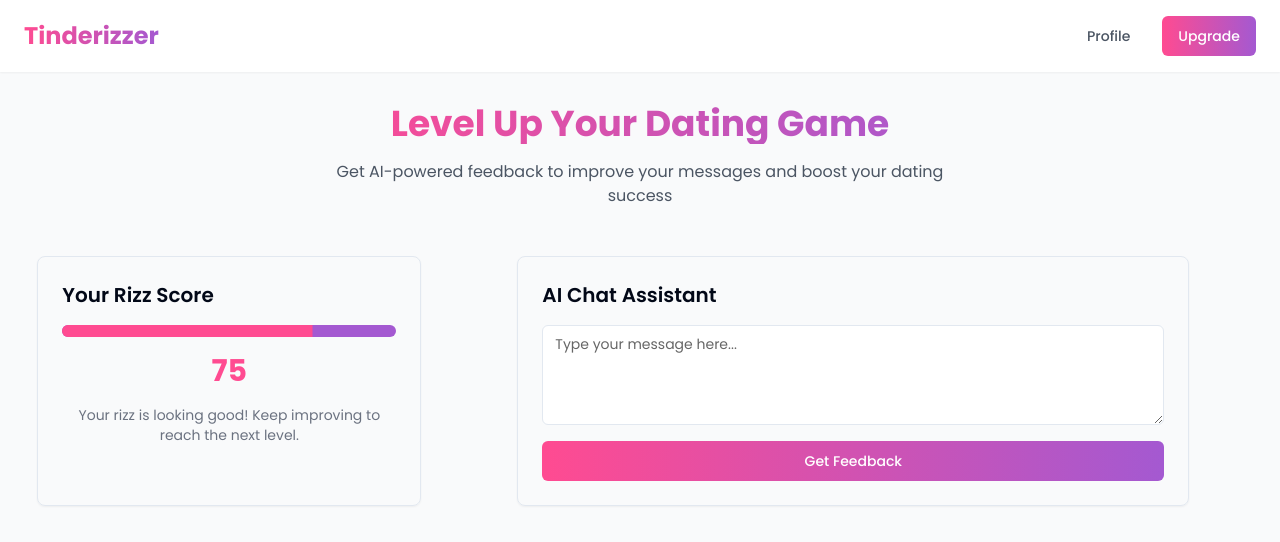
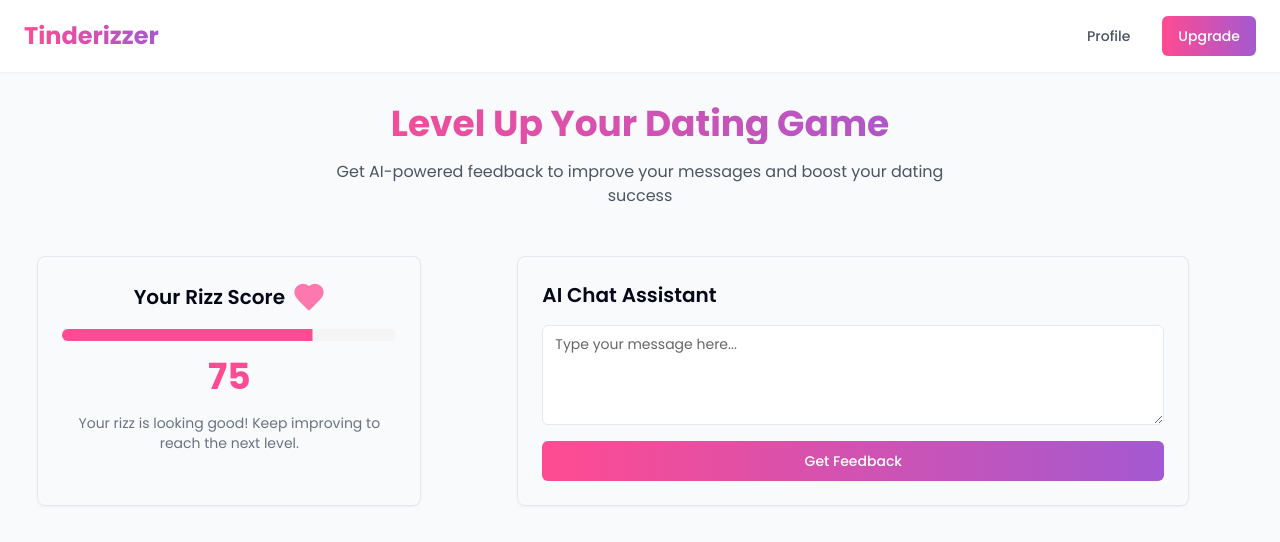
Before and after one commit to GloryMighty/tinderrize, a React (Vite) app: page / in a window 1280 px wide. Shown: the top 542 px of the page. Built offline with nearby package versions, Linux system fonts and the light colour scheme.

Commit message:
Update UI for Rizz Score
Enhance the Rizz Score component with modern interactive elements, including a heart animation that reacts to score changes. The heart will appear broken for low scores and become upbeat for high scores, improving user engagement and visual appeal.
[skip gpt_engineer]

```diff
--- a/src/components/RizzScore.tsx
+++ b/src/components/RizzScore.tsx
@@ -1,15 +1,45 @@
 import { Card } from "@/components/ui/card";
 import { Progress } from "@/components/ui/progress";
+import { Heart, HeartCrack } from "lucide-react";
 
 export const RizzScore = ({ score = 75 }: { score?: number }) => {
+  const getScoreStatus = () => {
+    if (score >= 80) return {
+      icon: <Heart className="w-8 h-8 text-primary animate-bounce" fill="#FF4B91" />,
+      message: "Your rizz game is on fire! Keep that energy going! 🔥",
+      color: "text-primary"
+    };
+    if (score >= 50) return {
+      icon: <Heart className="w-8 h-8 text-primary animate-pulse" fill="#FF4B91" />,
+      message: "Your rizz is looking good! Keep improving to reach the next level.",
+      color: "text-primary"
+    };
+    return {
+      icon: <HeartCrack className="w-8 h-8 text-destructive animate-shake" />,
+      message: "Your rizz needs some work. Let's level up your game!",
+      color: "text-destructive"
+    };
+  };
+
+  const status = getScoreStatus();
+
   return (
-    <Card className="p-6 w-full max-w-sm mx-auto">
-      <h2 className="text-xl font-semibold mb-4">Your Rizz Score</h2>
+    <Card className="p-6 w-full max-w-sm mx-auto transform hover:scale-105 transition-transform duration-300">
+      <h2 className="text-xl font-semibold mb-4 flex items-center justify-center gap-2">
+        Your Rizz Score
+        {status.icon}
+      </h2>
       <div className="space-y-4">
-        <Progress value={score} className="h-3" />
-        <p className="text-center text-3xl font-bold text-primary">{score}</p>
-        <p className="text-sm text-gray-500 text-center">
-          Your rizz is looking good! Keep improving to reach the next level.
+        <Progress
+          value={score}
+          className="h-3 bg-muted"
+          indicatorClassName={score >= 50 ? "bg-primary animate-pulse" : "bg-destructive"}
+        />
+        <p className={`text-center text-4xl font-bold ${status.color} animate-fade-in`}>
+          {score}
+        </p>
+        <p className="text-sm text-gray-500 text-center animate-fade-in">
+          {status.message}
         </p>
       </div>
     </Card>
--- a/tailwind.config.ts
+++ b/tailwind.config.ts
@@ -64,11 +64,22 @@ export default {
           "0%, 100%": { transform: "translateY(0)" },
           "50%": { transform: "translateY(-10px)" },
         },
+        shake: {
+          "0%, 100%": { transform: "rotate(0deg)" },
+          "25%": { transform: "rotate(-20deg)" },
+          "75%": { transform: "rotate(20deg)" },
+        },
+        "fade-in": {
+          "0%": { opacity: "0" },
+          "100%": { opacity: "1" },
+        },
       },
       animation: {
         "accordion-down": "accordion-down 0.2s ease-out",
         "accordion-up": "accordion-up 0.2s ease-out",
         float: "float 3s ease-in-out infinite",
+        shake: "shake 0.5s ease-in-out infinite",
+        "fade-in": "fade-in 0.5s ease-out",
       },
     },
   },
```
